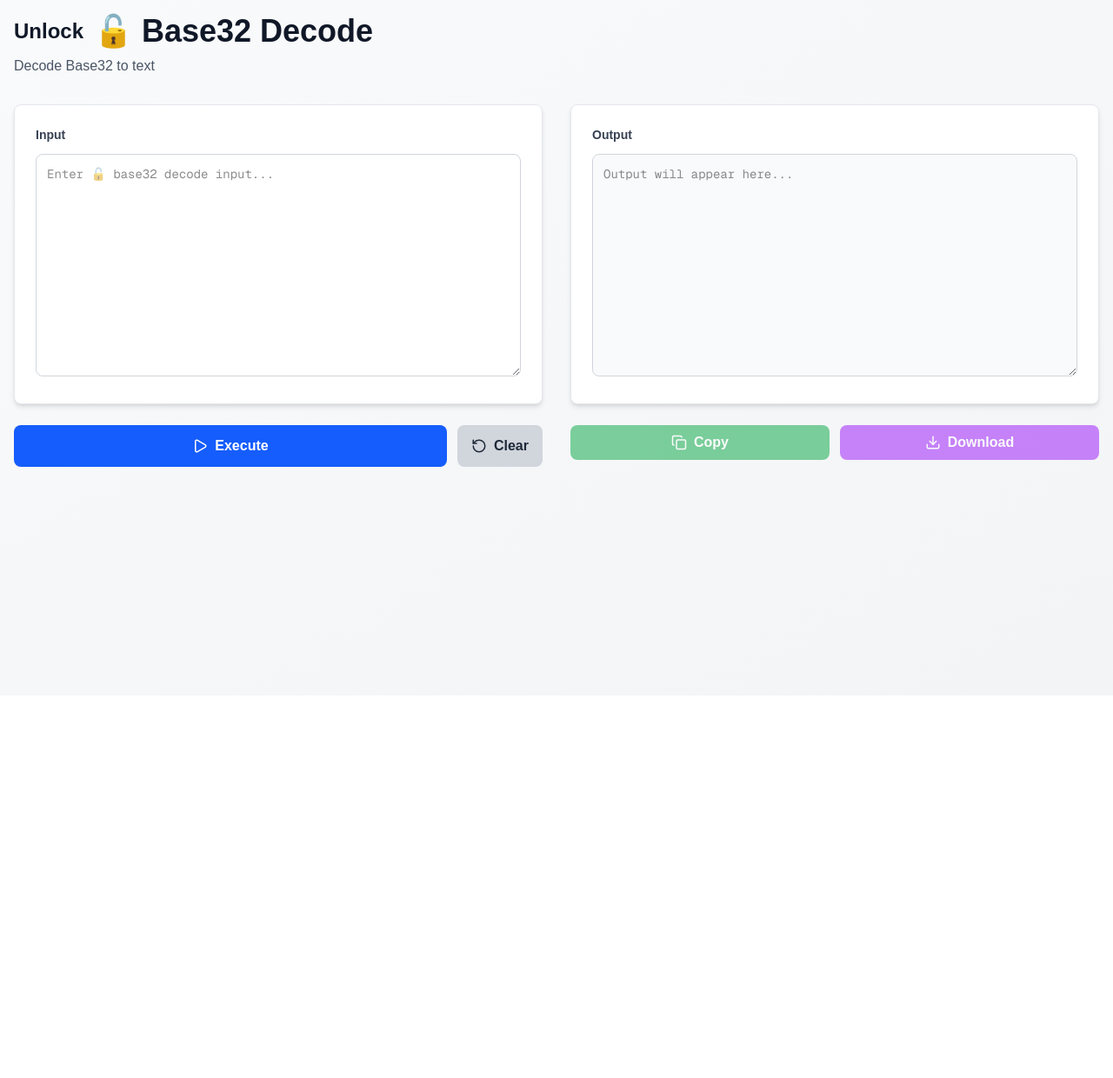
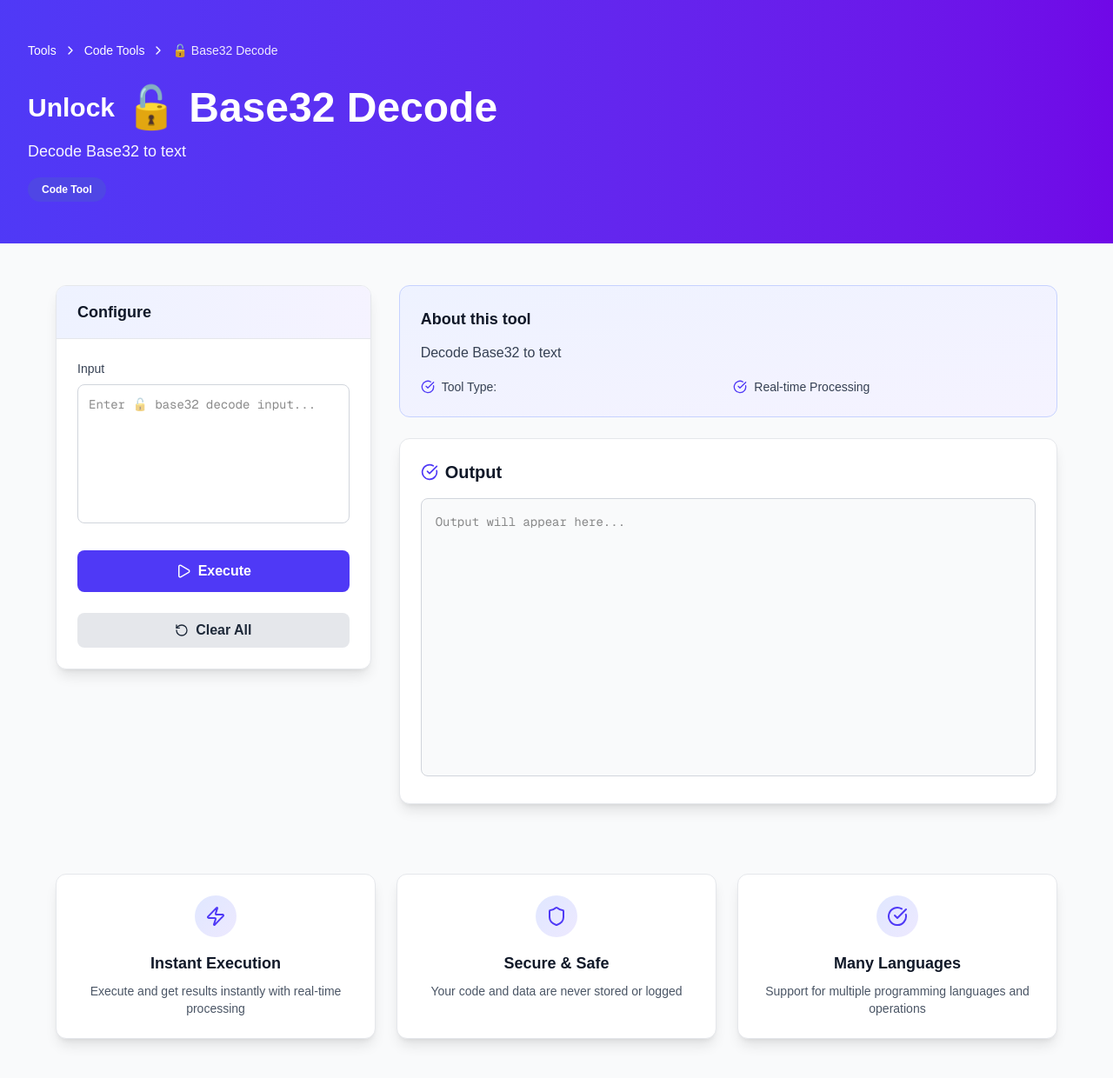
Before and after one commit to simplifymove/simplifytools, a Next.js app: page /tools/code/base32-decode in a window 1280 px wide. Shown: the top 1240 px of the page at 87% size. Before the commit the page ends 800 px from the top, so only its background shows below. Built offline with nearby package versions, Linux system fonts and the light colour scheme.

Commit message:
feat: Premium UI design for code tools page

```diff
--- a/app/tools/code/[slug]/page.tsx
+++ b/app/tools/code/[slug]/page.tsx
@@ -2,8 +2,10 @@
 
 import { useState, useEffect } from 'react';
 import { useParams } from 'next/navigation';
+import Link from 'next/link';
 import { getToolBySlug, CodeTool } from '@/app/lib/code-tools';
-import { Copy, Download, RotateCcw, Play } from 'lucide-react';
+import { Copy, Download, RotateCcw, Play, ChevronRight, Zap, Shield, CheckCircle, Loader2 } from 'lucide-react';
+import { motion } from 'framer-motion';
 
 interface ToolOption {
   name: string;
@@ -137,40 +139,92 @@ export default function CodeToolPage() {
 
   if (!tool) {
     return (
-      <div className="min-h-screen bg-gradient-to-br from-gray-50 to-gray-100 p-4 flex items-center justify-center">
-        <div className="text-center">
-          <h1 className="text-2xl font-bold text-gray-900 mb-2 ">
-            {error || 'Loading...'}
+      <div className="min-h-screen bg-gray-50 flex items-center justify-center p-4">
+        <div className="bg-white rounded-xl shadow-lg p-8 max-w-md text-center border border-gray-200">
+          <h1 className="text-2xl font-bold text-gray-900 mb-2">
+            {error || 'Tool Not Found'}
           </h1>
+          <p className="text-gray-600 mb-6">The requested tool does not exist.</p>
+          <Link
+            href="/tools/code"
+            className="inline-block bg-indigo-600 text-white px-6 py-2 rounded-lg hover:bg-indigo-700 transition duration-0 font-medium"
+          >
+            Back to Tools
+          </Link>
         </div>
       </div>
     );
   }
 
   return (
-    <div className="min-h-screen bg-gradient-to-br from-gray-50 to-gray-100 p-4">
-      <div className="max-w-7xl mx-auto">
-        {/* Header */}
-        <div className="mb-8">
-          <h1 className="text-4xl font-bold text-gray-900 mb-2 flex items-center gap-3">
-            <span className="text-2xl">{tool.icon}</span>
+    <div className="min-h-screen bg-gray-50">
+      {/* Animated Gradient Header */}
+      <div className="relative bg-gradient-to-r from-indigo-600 to-violet-700 overflow-hidden min-h-[280px] flex flex-col justify-between py-12 px-4 sm:px-6 lg:px-8">
+        {/* Breadcrumb */}
+        <motion.div
+          initial={{ opacity: 0, y: -10 }}
+          animate={{ opacity: 1, y: 0 }}
+          transition={{ duration: 0.5 }}
+          className="relative z-10 flex items-center gap-2 text-white text-sm mb-6"
+        >
+          <Link href="/" className="hover:opacity-80">Tools</Link>
+          <ChevronRight size={16} />
+          <Link href="/tools/code" className="hover:opacity-80">Code Tools</Link>
+          <ChevronRight size={16} />
+          <span className="opacity-90">{tool.title}</span>
+        </motion.div>
+
+        {/* Header Content */}
+        <motion.div
+          initial={{ opacity: 0, y: 20 }}
+          animate={{ opacity: 1, y: 0 }}
+          transition={{ duration: 0.6 }}
+          className="relative z-10"
+        >
+          <h1 className="text-4xl md:text-5xl font-bold text-white mb-3 flex items-center gap-3">
+            <span className="text-3xl">{tool.icon}</span>
             {tool.title}
           </h1>
-          <p className="text-gray-600">{tool.description}</p>
+          <p className="text-white text-lg opacity-95 max-w-2xl">{tool.description}</p>
+          <div className="mt-4 flex items-center gap-3">
+            <span className="inline-block text-white text-xs font-semibold px-4 py-1.5 rounded-full" style={{ backgroundColor: '#4F46E5' }}>
+              Code Tool
+            </span>
+          </div>
+        </motion.div>
       </div>
 
       {/* Main Content */}
-        <div className="grid grid-cols-1 lg:grid-cols-2 gap-8">
-          {/* Left Panel - Input & Options */}
-          <div className="space-y-6">
+      <div className="px-4 sm:px-6 lg:px-8 py-12">
+        <motion.div
+          initial={{ opacity: 0, y: 20 }}
+          animate={{ opacity: 1, y: 0 }}
+          transition={{ duration: 0.5, delay: 0.2 }}
+          className="max-w-6xl mx-auto grid md:grid-cols-3 gap-8"
+        >
+          {/* Left Column - Input & Options (Sticky) */}
+          <motion.div
+            initial={{ opacity: 0, x: -20 }}
+            animate={{ opacity: 1, x: 0 }}
+            transition={{ duration: 0.5, delay: 0.3 }}
+            className="md:col-span-1"
+          >
+            <div className="sticky top-4 space-y-6">
+              {/* Input Card */}
+              <div className="bg-white rounded-xl shadow-lg border border-gray-200 overflow-hidden">
+                <div className="bg-gradient-to-r from-indigo-50 to-violet-50 px-6 py-4 border-b border-gray-200">
+                  <h2 className="text-lg font-semibold text-gray-900">Configure</h2>
+                </div>
+
+                <div className="p-6 space-y-6">
                   {/* Input */}
                   {tool.inputMode !== 'none' && (
-              <div className="bg-white rounded-lg shadow-md p-6 border border-gray-200">
-                <label className="block text-sm font-semibold text-gray-700 mb-3">
+                    <div>
+                      <label className="block text-sm font-medium text-gray-700 mb-2">
                         Input
                       </label>
                       <textarea
-                  className="w-full h-64 p-3 border border-gray-300 rounded-lg font-mono text-sm focus:outline-none focus:ring-2 focus:ring-blue-500"
+                        className="w-full h-40 p-3 border border-gray-300 rounded-lg font-mono text-sm focus:ring-2 focus:ring-indigo-500 focus:border-transparent resize-none"
                         placeholder={`Enter ${tool.title.toLowerCase()} input...`}
                         value={input}
                         onChange={(e) => setInput(e.target.value)}
@@ -180,20 +234,17 @@ export default function CodeToolPage() {
 
                   {/* Options */}
                   {tool.options.length > 0 && (
-              <div className="bg-white rounded-lg shadow-md p-6 border border-gray-200">
-                <label className="block text-sm font-semibold text-gray-700 mb-4">
-                  Options
-                </label>
                     <div className="space-y-4">
+                      <h3 className="text-sm font-semibold text-gray-900">Options</h3>
                       {tool.options.map((option) => (
                         <div key={option.name}>
-                      <label className="block text-xs font-medium text-gray-600 mb-1">
+                          <label className="block text-sm font-medium text-gray-700 mb-2">
                             {option.label}
                           </label>
 
                           {option.type === 'select' && option.choices ? (
                             <select
-                          className="w-full px-3 py-2 border border-gray-300 rounded-lg focus:outline-none focus:ring-2 focus:ring-blue-500"
+                              className="w-full px-3 py-2 border border-gray-300 rounded-lg focus:ring-2 focus:ring-indigo-500 focus:border-transparent text-sm bg-white"
                               value={options[option.name] || option.default || ''}
                               onChange={(e) =>
                                 handleOptionChange(option.name, e.target.value)
@@ -208,7 +259,7 @@ export default function CodeToolPage() {
                           ) : option.type === 'number' ? (
                             <input
                               type="number"
-                          className="w-full px-3 py-2 border border-gray-300 rounded-lg focus:outline-none focus:ring-2 focus:ring-blue-500"
+                              className="w-full px-3 py-2 border border-gray-300 rounded-lg focus:ring-2 focus:ring-indigo-500 focus:border-transparent text-sm"
                               value={options[option.name] || option.default || 0}
                               onChange={(e) =>
                                 handleOptionChange(
@@ -220,7 +271,7 @@ export default function CodeToolPage() {
                           ) : option.type === 'checkbox' ? (
                             <input
                               type="checkbox"
-                          className="w-4 h-4 text-blue-600 rounded focus:ring-blue-500"
+                              className="w-4 h-4 text-indigo-600 rounded focus:ring-indigo-500"
                               checked={options[option.name] || false}
                               onChange={(e) =>
                                 handleOptionChange(option.name, e.target.checked)
@@ -229,7 +280,7 @@ export default function CodeToolPage() {
                           ) : (
                             <input
                               type="text"
-                          className="w-full px-3 py-2 border border-gray-300 rounded-lg focus:outline-none focus:ring-2 focus:ring-blue-500"
+                              className="w-full px-3 py-2 border border-gray-300 rounded-lg focus:ring-2 focus:ring-indigo-500 focus:border-transparent text-sm"
                               value={options[option.name] || ''}
                               onChange={(e) =>
                                 handleOptionChange(option.name, e.target.value)
@@ -239,80 +290,163 @@ export default function CodeToolPage() {
                         </div>
                       ))}
                     </div>
+                  )}
+
+                  {/* Error Message */}
+                  {error && (
+                    <div className="p-3 bg-red-50 border border-red-200 rounded-lg">
+                      <p className="text-red-700 text-sm">{error}</p>
                     </div>
                   )}
 
-            {/* Action Buttons */}
-            <div className="flex gap-3">
+                  {/* Execute Button */}
                   <button
-                className="flex-1 bg-blue-600 hover:bg-blue-700 text-white font-semibold py-3 px-4 rounded-lg transition flex items-center justify-center gap-2 disabled:opacity-50 disabled:cursor-not-allowed"
+                    className="w-full bg-indigo-600 hover:bg-indigo-700 disabled:bg-gray-400 text-white font-semibold py-3 rounded-lg flex items-center justify-center gap-2 duration-0"
                     onClick={handleExecute}
                     disabled={loading}
                   >
+                    {loading ? (
+                      <>
+                        <Loader2 size={18} className="animate-spin" />
+                        Processing...
+                      </>
+                    ) : (
+                      <>
                         <Play size={18} />
-                {loading ? 'Processing...' : 'Execute'}
+                        Execute
+                      </>
+                    )}
                   </button>
 
                   <button
-                className="bg-gray-300 hover:bg-gray-400 text-gray-800 font-semibold py-3 px-4 rounded-lg transition flex items-center justify-center gap-2"
+                    className="w-full bg-gray-200 hover:bg-gray-300 text-gray-800 font-semibold py-2 rounded-lg flex items-center justify-center gap-2 duration-0"
                     onClick={handleClear}
                   >
-                <RotateCcw size={18} />
-                Clear
+                    <RotateCcw size={16} />
+                    Clear All
                   </button>
                 </div>
               </div>
+            </div>
+          </motion.div>
 
-          {/* Right Panel - Output */}
-          <div className="space-y-6">
-            {/* Output */}
-            <div className="bg-white rounded-lg shadow-md p-6 border border-gray-200">
-              <label className="block text-sm font-semibold text-gray-700 mb-3">
-                Output
-              </label>
+          {/* Right Column - Output & Results */}
+          <motion.div
+            initial={{ opacity: 0, x: 20 }}
+            animate={{ opacity: 1, x: 0 }}
+            transition={{ duration: 0.5, delay: 0.4 }}
+            className="md:col-span-2 space-y-6"
+          >
+            {/* Info Box */}
+            <motion.div
+              whileHover={{ y: -4 }}
+              className="bg-gradient-to-br from-indigo-50 to-violet-50 border border-indigo-200 rounded-xl p-6"
+            >
+              <h3 className="text-lg font-semibold text-gray-900 mb-3">About this tool</h3>
+              <p className="text-gray-700 leading-relaxed mb-4">
+                {tool.description}
+              </p>
+              <div className="grid grid-cols-2 gap-3 text-sm">
+                <div className="flex items-center gap-2 text-gray-700">
+                  <CheckCircle size={16} className="text-indigo-600 flex-shrink-0" />
+                  <span>Tool Type: {tool.category}</span>
+                </div>
+                <div className="flex items-center gap-2 text-gray-700">
+                  <CheckCircle size={16} className="text-indigo-600 flex-shrink-0" />
+                  <span>Real-time Processing</span>
+                </div>
+              </div>
+            </motion.div>
+
+            {/* Output Section */}
+            <motion.div
+              initial={{ opacity: 0, scale: 0.95 }}
+              animate={{ opacity: 1, scale: 1 }}
+              transition={{ duration: 0.3 }}
+              className="bg-white rounded-xl shadow-lg border border-gray-200 p-6"
+            >
+              <div className="flex items-center gap-2 mb-4">
+                <CheckCircle size={20} className="text-indigo-600" />
+                <h2 className="text-xl font-bold text-gray-900">Output</h2>
+              </div>
+
               <textarea
-                className="w-full h-64 p-3 border border-gray-300 rounded-lg font-mono text-sm bg-gray-50 focus:outline-none focus:ring-2 focus:ring-blue-500"
+                className="w-full h-80 p-4 border border-gray-300 rounded-lg font-mono text-sm bg-gray-50 focus:ring-2 focus:ring-indigo-500 focus:border-transparent resize-none"
                 readOnly
                 value={output}
                 placeholder="Output will appear here..."
               />
-            </div>
 
-            {/* Output Actions */}
-            <div className="flex gap-3">
+              {output && (
+                <div className="mt-4 flex gap-3">
                   <button
-                className="flex-1 bg-green-600 hover:bg-green-700 text-white font-semibold py-2 px-3 rounded-lg transition flex items-center justify-center gap-2 disabled:opacity-50 disabled:cursor-not-allowed"
+                    className="flex-1 px-4 py-2 bg-indigo-600 text-white rounded-lg hover:bg-indigo-700 font-medium duration-0 flex items-center justify-center gap-2"
                     onClick={handleCopy}
-                disabled={!output}
                   >
-                <Copy size={18} />
+                    <Copy size={16} />
                     Copy
                   </button>
 
                   <button
-                className="flex-1 bg-purple-600 hover:bg-purple-700 text-white font-semibold py-2 px-3 rounded-lg transition flex items-center justify-center gap-2 disabled:opacity-50 disabled:cursor-not-allowed"
+                    className="flex-1 px-4 py-2 bg-indigo-600 text-white rounded-lg hover:bg-indigo-700 font-medium duration-0 flex items-center justify-center gap-2"
                     onClick={handleDownload}
-                disabled={!output}
                   >
-                <Download size={18} />
+                    <Download size={16} />
                     Download
                   </button>
                 </div>
+              )}
+            </motion.div>
 
             {/* Status Messages */}
-            {error && (
-              <div className="bg-red-50 border border-red-200 rounded-lg p-4">
-                <p className="text-red-700 font-semibold">{error}</p>
-              </div>
+            {success && (
+              <motion.div
+                initial={{ opacity: 0, y: 10 }}
+                animate={{ opacity: 1, y: 0 }}
+                className="p-4 bg-green-50 border border-green-200 rounded-lg"
+              >
+                <p className="text-green-800 font-semibold text-sm">{success}</p>
+              </motion.div>
             )}
+          </motion.div>
+        </motion.div>
 
-            {success && (
-              <div className="bg-green-50 border border-green-200 rounded-lg p-4">
-                <p className="text-green-700 font-semibold">{success}</p>
-              </div>
-            )}
+        {/* Footer Feature Cards */}
+        <motion.div initial={{ opacity: 0, y: 20 }} animate={{ opacity: 1, y: 0 }} transition={{ duration: 0.5, delay: 0.7 }} className="max-w-6xl mx-auto mt-20">
+          <div className="grid md:grid-cols-3 gap-6">
+            {[
+              {
+                icon: Zap,
+                title: 'Instant Execution',
+                description: 'Execute and get results instantly with real-time processing',
+              },
+              {
+                icon: Shield,
+                title: 'Secure & Safe',
+                description: 'Your code and data are never stored or logged',
+              },
+              {
+                icon: CheckCircle,
+                title: 'Many Languages',
+                description: 'Support for multiple programming languages and operations',
+              },
+            ].map((feature, index) => (
+              <motion.div
+                key={index}
+                whileHover={{ y: -4 }}
+                className="bg-white rounded-xl p-6 shadow-lg border border-gray-200 text-center hover:shadow-xl transition"
+              >
+                <div className="mb-4 flex justify-center">
+                  <div className="w-12 h-12 bg-gradient-to-br from-indigo-100 to-violet-100 rounded-full flex items-center justify-center">
+                    <feature.icon size={24} className="text-indigo-600" />
                   </div>
                 </div>
+                <h3 className="text-lg font-semibold text-gray-900 mb-2">{feature.title}</h3>
+                <p className="text-gray-600 text-sm">{feature.description}</p>
+              </motion.div>
+            ))}
+          </div>
+        </motion.div>
       </div>
     </div>
   );
```
Lines whose indentation alone changed are shown as unchanged.
